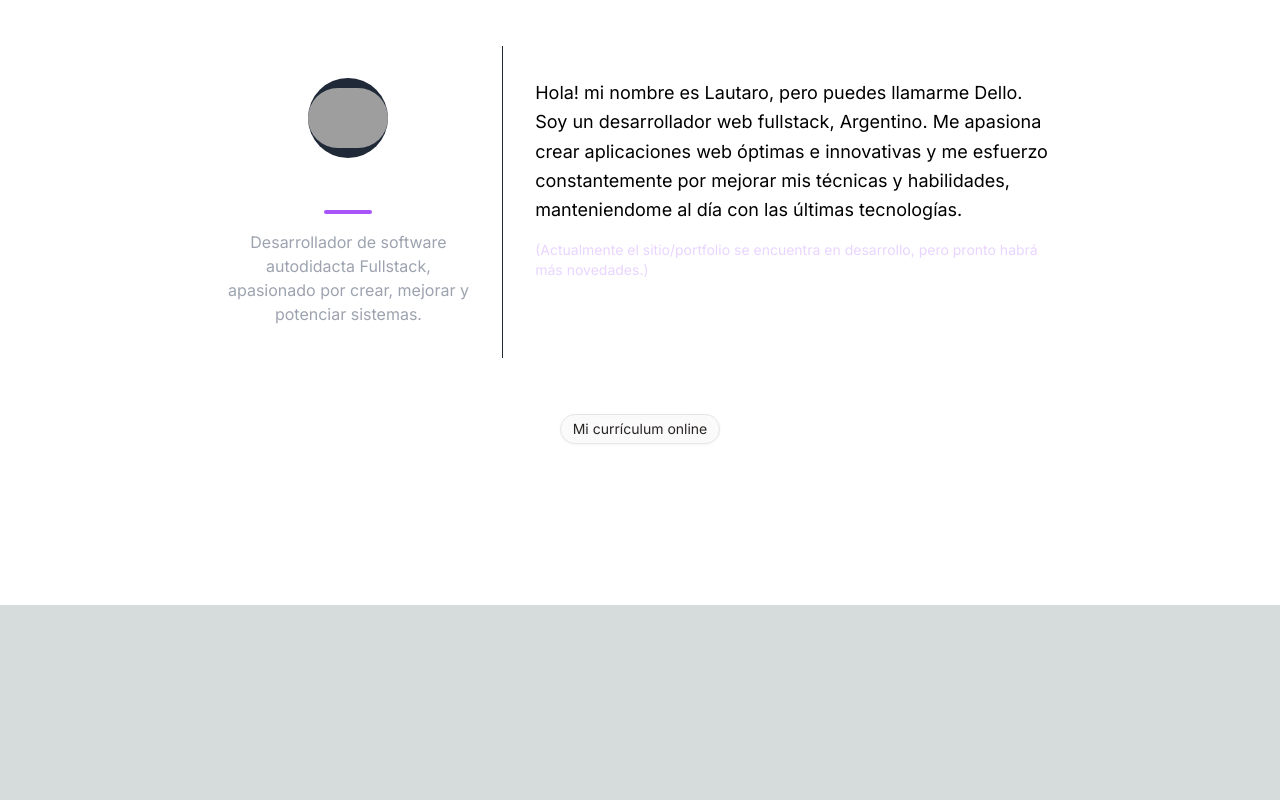
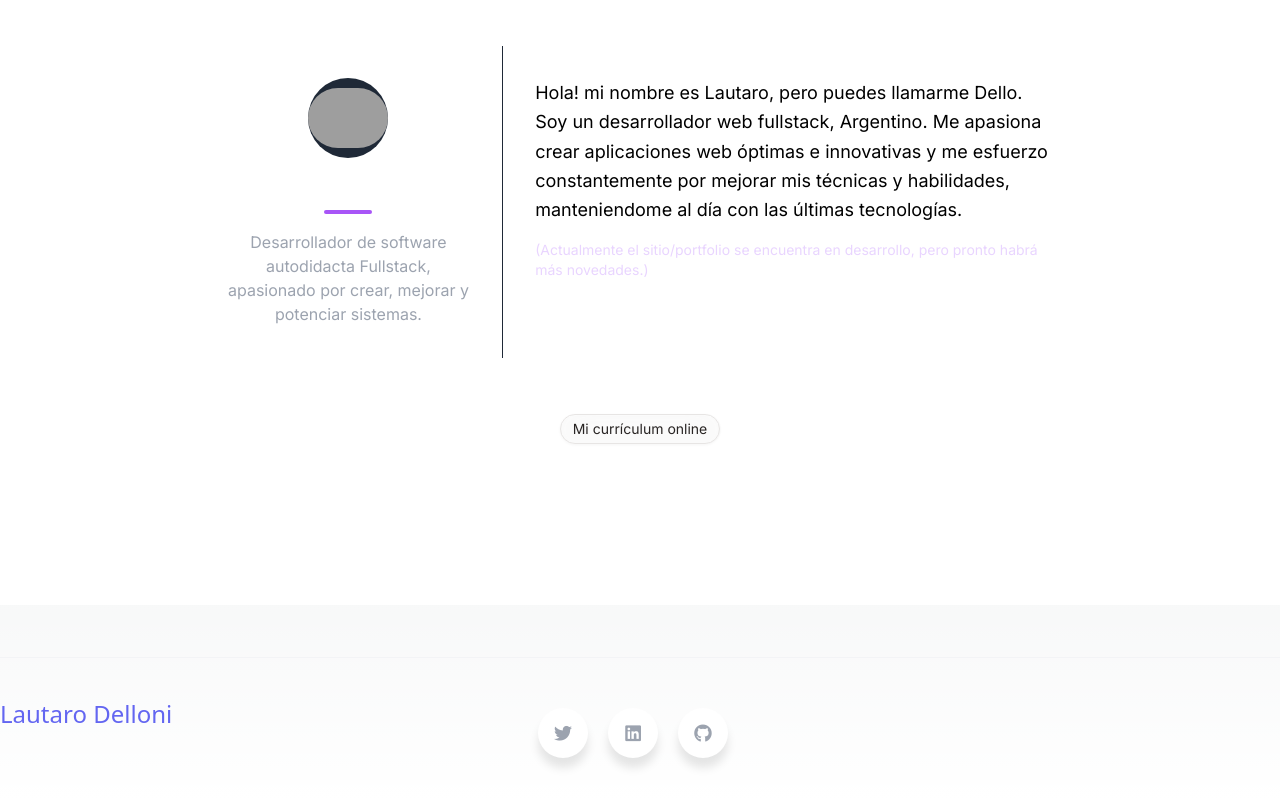
Before and after one commit to devlloni/portfolio, a Next.js app: page / in a window 1280 px wide. Shown: the part 303-1103 px from the top of the page. Before the commit the page ends 908 px from the top, so only its background shows below. Built offline with nearby package versions, Linux system fonts and the light colour scheme; grey boxes are pictures that could not be loaded.

Commit message:
add footer social media and fixes styles

```diff
--- a/components/Footer/Footer.tsx
+++ b/components/Footer/Footer.tsx
@@ -20,95 +20,41 @@ const Footer = () => {
             <div>
               {" "}
               <Link href="/" className="flex items-center space-x-2 text-2xl font-medium text-indigo-500 dark:text-gray-100">
-                    {/* <Image
-                      src="/img/logo.svg"
-                      alt="N"
-                      width="32"
-                      height="32"
-                      className="w-8"
-                    /> */}
-                  <span>Lautaro Delloni</span>
+                <span>Lautaro Delloni</span>
               </Link>
-            </div>
-
-            {/* <div className="max-w-md mt-4 text-gray-500 dark:text-gray-400">
-              Nextly is a free landing page & marketing website
-              template for startups and indie projects. Its built with
-              Next.js & TailwindCSS. And its completely open-source.
-            </div> */}
-
-
-          </div>
-
-          <div>
-            <div className="flex flex-wrap w-full -mt-2 -ml-3 lg:ml-0">
-              {navigation.map((item, index) => (
-                <Link key={index} href="/" className="w-full px-4 py-2 text-gray-500 rounded-md dark:text-gray-300 hover:text-indigo-500 focus:text-indigo-500 focus:bg-indigo-100 focus:outline-none dark:focus:bg-trueGray-700">
-                    {item}
-                </Link>
-              ))}
-            </div>
-          </div>
-          <div>
-            <div className="flex flex-wrap w-full -mt-2 -ml-3 lg:ml-0">
-              {legal.map((item, index) => (
-                <Link key={index} href="/" className="w-full px-4 py-2 text-gray-500 rounded-md dark:text-gray-300 hover:text-indigo-500 focus:text-indigo-500 focus:bg-indigo-100 focus:outline-none dark:focus:bg-trueGray-700">
-                    {item}
-                </Link>
-              ))}
             </div>
           </div>
           <div className="">
-            <div>Follow us</div>
-            <div className="flex mt-5 space-x-5 text-gray-400 dark:text-gray-500">
-              <a
-                href="https://twitter.com/web3templates"
-                target="_blank"
-                rel="noopener">
-                <span className="sr-only">Twitter</span>
-                <Twitter />
-              </a>
-              <a
-                href="https://facebook.com/web3templates"
-                target="_blank"
-                rel="noopener">
-                <span className="sr-only">Facebook</span>
-                <Facebook />
-              </a>
-              <a
-                href="https://instagram.com/web3templates"
-                target="_blank"
-                rel="noopener">
-                <span className="sr-only">Instagram</span>
-                <Instagram />
-              </a>
-              <a
-                href="https://linkedin.com/"
-                target="_blank"
-                rel="noopener">
-                <span className="sr-only">Linkedin</span>
-                <Linkedin />
-              </a>
+            {/* <div>{'<Social Media />'}</div> */}
+            <div className="flex space-x-5 text-gray-400 dark:text-gray-500">
+              <ul className="wrapper">
+                <Link href="https://twitter.com/tostad0r" target="_blank">
+                  <li className="icon twitter">
+                    <span className="tooltip">Twitter</span>
+                    <span><i className="fab fa-twitter"></i></span>
+                  </li>
+                </Link>
+                <Link href="https://linkedin.com/in/lautarodelloni" target="_blank">
+                  <li className="icon linkedin">
+                    <span className="tooltip">Linkedin</span>
+                    <span><i className="fab fa-linkedin"></i></span>
+                  </li>
+                </Link>
+                <Link href="https://github.com/devlloni" target="_blank">
+                  <li className="icon github">
+                    <span className="tooltip">Github</span>
+                    <span><i className="fab fa-github"></i></span>
+                  </li>
+                </Link>
+                {/* <li className="icon youtube">
+                  <span className="tooltip">Youtube</span>
+                  <span><i className="fab fa-youtube"></i></span>
+                </li> */}
+              </ul>
             </div>
           </div>
         </div>
 
-        <div className="my-10 text-sm text-center text-gray-600 dark:text-gray-400">
-          Copyright © {new Date().getFullYear()}. Made with ♥ by{" "}
-          <a
-            href="https://web3templates.com/"
-            target="_blank"
-            rel="noopener">
-            Web3Templates.
-          </a>{" "}
-          Illustrations from{" "}
-          <a
-            href="https://www.glazestock.com/"
-            target="_blank"
-            rel="noopener ">
-            Glazestock
-          </a>
-        </div>
       </Container>
     </div>
   );
@@ -125,27 +71,6 @@ const Twitter = ({ size = 24 }) => (
   </svg>
 );
 
-const Facebook = ({ size = 24 }) => (
-  <svg
-    xmlns="http://www.w3.org/2000/svg"
-    width={size}
-    height={size}
-    viewBox="0 0 24 24"
-    fill="currentColor">
-    <path d="M24 12.07C24 5.41 18.63 0 12 0S0 5.4 0 12.07C0 18.1 4.39 23.1 10.13 24v-8.44H7.08v-3.49h3.04V9.41c0-3.02 1.8-4.7 4.54-4.7 1.31 0 2.68.24 2.68.24v2.97h-1.5c-1.5 0-1.96.93-1.96 1.89v2.26h3.32l-.53 3.5h-2.8V24C19.62 23.1 24 18.1 24 12.07" />
-  </svg>
-);
-const Instagram = ({ size = 24 }) => (
-  <svg
-    xmlns="http://www.w3.org/2000/svg"
-    width={size}
-    height={size}
-    viewBox="0 0 24 24"
-    fill="currentColor">
-    <path d="M16.98 0a6.9 6.9 0 0 1 5.08 1.98A6.94 6.94 0 0 1 24 7.02v9.96c0 2.08-.68 3.87-1.98 5.13A7.14 7.14 0 0 1 16.94 24H7.06a7.06 7.06 0 0 1-5.03-1.89A6.96 6.96 0 0 1 0 16.94V7.02C0 2.8 2.8 0 7.02 0h9.96zm.05 2.23H7.06c-1.45 0-2.7.43-3.53 1.25a4.82 4.82 0 0 0-1.3 3.54v9.92c0 1.5.43 2.7 1.3 3.58a5 5 0 0 0 3.53 1.25h9.88a5 5 0 0 0 3.53-1.25 4.73 4.73 0 0 0 1.4-3.54V7.02a5 5 0 0 0-1.3-3.49 4.82 4.82 0 0 0-3.54-1.3zM12 5.76c3.39 0 6.2 2.8 6.2 6.2a6.2 6.2 0 0 1-12.4 0 6.2 6.2 0 0 1 6.2-6.2zm0 2.22a3.99 3.99 0 0 0-3.97 3.97A3.99 3.99 0 0 0 12 15.92a3.99 3.99 0 0 0 3.97-3.97A3.99 3.99 0 0 0 12 7.98zm6.44-3.77a1.4 1.4 0 1 1 0 2.8 1.4 1.4 0 0 1 0-2.8z" />
-  </svg>
-);
-
 const Linkedin = ({ size = 24 }) => (
   <svg
     xmlns="http://www.w3.org/2000/svg"
@@ -158,5 +83,5 @@ const Linkedin = ({ size = 24 }) => (
 );
 
 export {
-    Footer,
+  Footer,
 }
--- a/pages/index.tsx
+++ b/pages/index.tsx
@@ -4,6 +4,7 @@ import Head from "next/head";
 
 import { HomeSection } from "@/components/Sections/Home";
 import Navbar from "@/components/Navbar/Navbar";
+import { Footer } from "@/components/Footer/Footer";
 
 const inter = Inter({ subsets: ["latin"] });
 
@@ -11,6 +12,7 @@ export default function Home() {
   return (
     <main>
       <Head>
+        {/* <link href="https://cdnjs.cloudflare.com/ajax/libs/font-awesome/5.15.1/css/all.min.css" /> */}
         <title>
           @devlloni | on development
         </title>
@@ -21,7 +23,7 @@ export default function Home() {
       >
         <HomeSection />
       </div>
-      {/* <Footer /> */}
+      <Footer />
     </main>
   );
 }
--- a/styles/globals.css
+++ b/styles/globals.css
@@ -1,3 +1,4 @@
+@import url("https://cdnjs.cloudflare.com/ajax/libs/font-awesome/5.15.1/css/all.min.css");
 @tailwind base;
 @tailwind components;
 @tailwind utilities;
@@ -31,3 +32,105 @@ body {
     text-wrap: balance;
   }
 }
+
+*:focus,
+*:active {
+  outline: none !important;
+  -webkit-tap-highlight-color: transparent;
+}
+
+.wrapper {
+  display: inline-flex;
+  list-style: none;
+}
+
+.wrapper .icon {
+  position: relative;
+  background: #ffffff;
+  border-radius: 50%;
+  padding: 15px;
+  margin: 10px;
+  width: 50px;
+  height: 50px;
+  font-size: 18px;
+  display: flex;
+  justify-content: center;
+  align-items: center;
+  flex-direction: column;
+  box-shadow: 0 10px 10px rgba(0, 0, 0, 0.1);
+  cursor: pointer;
+  transition: all 0.2s cubic-bezier(0.68, -0.55, 0.265, 1.55);
+}
+
+.wrapper .tooltip {
+  position: absolute;
+  top: 0;
+  font-size: 14px;
+  background: #ffffff;
+  color: #ffffff;
+  padding: 5px 8px;
+  border-radius: 5px;
+  box-shadow: 0 10px 10px rgba(0, 0, 0, 0.1);
+  opacity: 0;
+  pointer-events: none;
+  transition: all 0.3s cubic-bezier(0.68, -0.55, 0.265, 1.55);
+}
+
+.wrapper .tooltip::before {
+  position: absolute;
+  content: "";
+  height: 8px;
+  width: 8px;
+  background: #ffffff;
+  bottom: -3px;
+  left: 50%;
+  transform: translate(-50%) rotate(45deg);
+  transition: all 0.3s cubic-bezier(0.68, -0.55, 0.265, 1.55);
+}
+
+.wrapper .icon:hover .tooltip {
+  top: -45px;
+  opacity: 1;
+  visibility: visible;
+  pointer-events: auto;
+}
+
+.wrapper .icon:hover span,
+.wrapper .icon:hover .tooltip {
+  text-shadow: 0px -1px 0px rgba(0, 0, 0, 0.1);
+}
+
+.wrapper .facebook:hover,
+.wrapper .facebook:hover .tooltip,
+.wrapper .facebook:hover .tooltip::before {
+  background: #1877F2;
+  color: #ffffff;
+}
+
+.wrapper .twitter:hover,
+.wrapper .twitter:hover .tooltip,
+.wrapper .twitter:hover .tooltip::before {
+  background: #1DA1F2;
+  color: #ffffff;
+}
+
+.wrapper .linkedin:hover,
+.wrapper .linkedin:hover .tooltip,
+.wrapper .linkedin:hover .tooltip::before {
+  background: #12679d;
+  color: #ffffff;
+}
+
+.wrapper .github:hover,
+.wrapper .github:hover .tooltip,
+.wrapper .github:hover .tooltip::before {
+  background: #333333;
+  color: #ffffff;
+}
+
+.wrapper .youtube:hover,
+.wrapper .youtube:hover .tooltip,
+.wrapper .youtube:hover .tooltip::before {
+  background: #CD201F;
+  color: #ffffff;
+}
```
